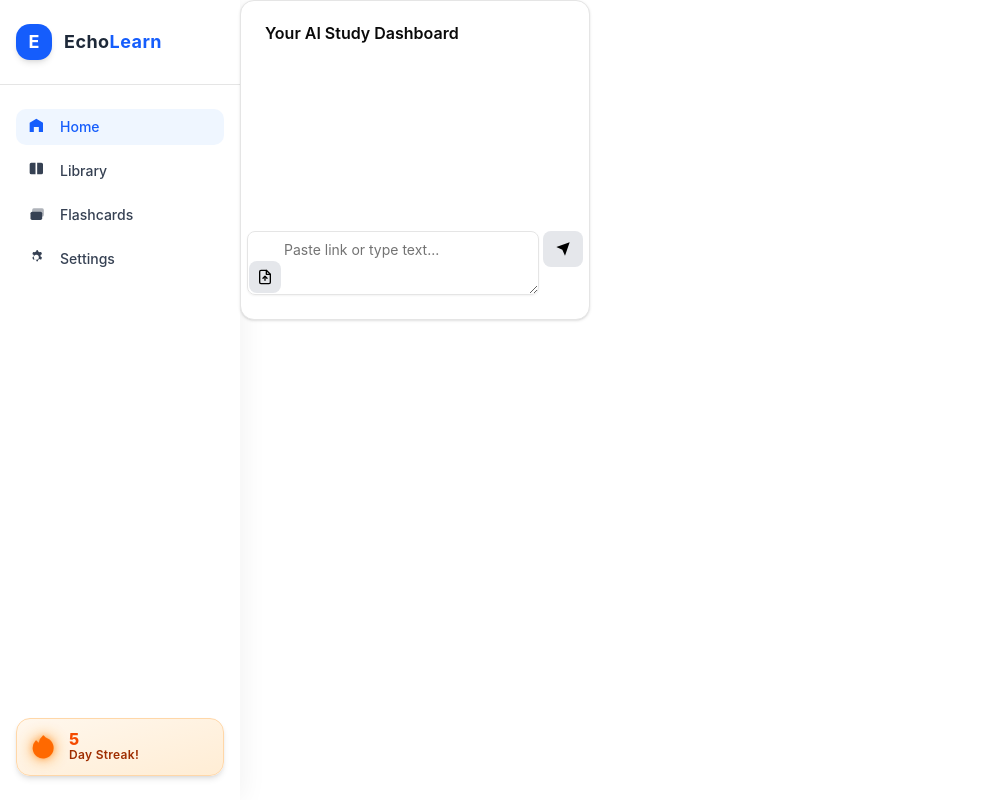
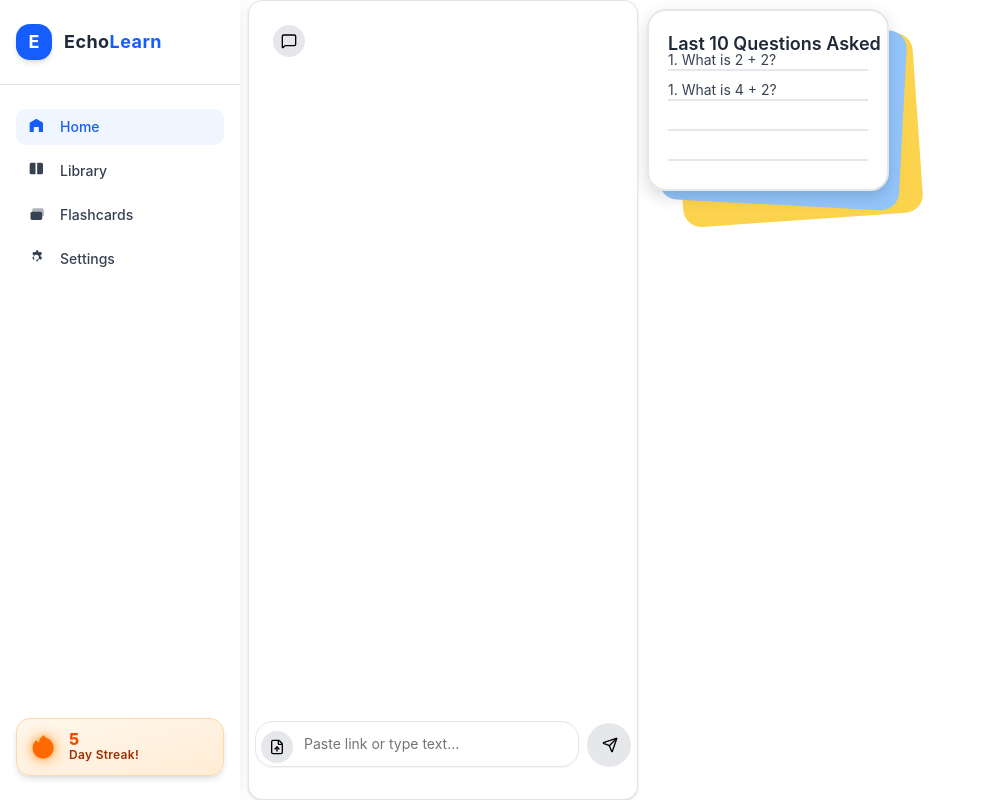
Before and after one commit to gosag/Gosa-s_StudyAi, a React (Vite) app in the folder client/: page / in a window 1280 px wide. Shown: the whole page, without its empty margins (0-986 px from the left). Built offline with nearby package versions, Linux system fonts and the light colour scheme.

Commit message:
feat: update Home component layout and styling, add StudyStack illustration

```diff
--- a/client/src/components/home.tsx
+++ b/client/src/components/home.tsx
@@ -1,52 +1,38 @@
-import { Card, CardContent, CardFooter, CardHeader, CardTitle } from "./ui/card"
+import { Card, CardContent, CardFooter, CardHeader} from "./ui/card"
 import { Button } from "./ui/button"
 import { Textarea } from "./ui/textarea";
+import { MessageSquare, FileUp, Send } from "lucide-react";
+import { StudyStack } from "./illustrations/StudyStack";
 function Home() {
     return (
-        <Card className="w-87.5 h-80 flex flex-col justify-between">
+      <div className="ml-1 flex">
+        <Card className="ml-1 w-97.5 h-screen flex flex-col justify-between">
         <CardHeader>
-          <CardTitle>Your AI Study Dashboard</CardTitle>
+          <Button className="w-8 h-8 bg-gray-200 text-black p-0 rounded-full cursor-pointer hover:bg-gray-300 hover:scale-105 transition-all duration-200 shrink-0 flex items-center justify-center z-10">
+            <MessageSquare className="w-5 h-5" />
+          </Button>
         </CardHeader>
 
         <CardContent>
 
         </CardContent>
 
-        <CardFooter className="relative">
-          <Button className="w-8 h-8 bg-gray-200 text-black absolute bottom-0.5 left-2 cursor-pointer hover:bg-gray-300 hover:scale-105 transition-all duration-200 ">
-              <svg
-              xmlns="http://www.w3.org/2000/svg"
-              className="w-5 h-5"
-              viewBox="0 0 24 24"
-              fill="none"
-              stroke="currentColor"
-              stroke-width="2"
-              stroke-linecap="round"
-              stroke-linejoin="round"
-            >
-
-              <path d="M14 2H6a2 2 0 0 0-2 2v16a2 2 0 0 0 2 2h12a2 2 0 0 0 2-2V8z"/>
-              <polyline points="14 2 14 8 20 8"/>
-
-
-              <line x1="12" y1="17" x2="12" y2="11"/>
-              <polyline points="9 14 12 11 15 14"/>
-            </svg>
+        <CardFooter className="relative items-end pb-2">
+          <Button className="w-8 h-8 bg-gray-200 text-black absolute bottom-3 left-3 p-0 rounded-full cursor-pointer hover:bg-gray-300 hover:scale-105 transition-all duration-200 z-10 shrink-0 flex items-center justify-center">
+              <FileUp className="w-5 h-5" />
           </Button>
-          <Textarea placeholder="Paste link or type text..."className="pl-9">
-          </Textarea>
-          <Button className="bg-gray-200 text-black relative ml-1 cursor-pointer hover:bg-transparent hover:scale-105 transition-all duration-200 ">
-              <svg
-              xmlns="http://www.w3.org/2000/svg"
-              className="w-5 h-5"
-              viewBox="0 0 24 24"
-              fill="currentColor"
-            >
-              <path d="M22 2L11 13" />
-              <path d="M22 2L15 22L11 13L2 9L22 2Z" />
-            </svg>
+          <Textarea
+            placeholder="Paste link or type text..."
+            className="pl-12 py-3 min-h-11 max-h-40 resize-none overflow-y-auto rounded-2xl"
+          />
+          <Button className="bg-gray-200 text-black relative ml-2 h-11 w-11 p-0 rounded-full cursor-pointer hover:bg-gray-300 hover:scale-105 transition-all duration-200 shrink-0 flex items-center justify-center">
+              <Send className="w-5 h-5 ml-0.5" />
           </Button>
         </CardFooter>
       </Card>
+      <div className="transition duration-300 hover:-translate-y-2 hover:rotate-01 hover:scale-103">
+        <StudyStack />
+      </div>
+      </div>
     )}
 export default Home;
--- /dev/null
+++ b/client/src/components/illustrations/StudyStack.tsx
@@ -0,0 +1,86 @@
+export function StudyStack() {
+  return (
+    <svg
+      width="300"
+      height="240"
+      viewBox="70 30 300 240"
+      xmlns="http://www.w3.org/2000/svg"
+    >
+      <defs>
+        <filter id="shadow" x="-20%" y="-20%" width="140%" height="140%">
+          <feDropShadow dx="0" dy="6" stdDeviation="8" floodOpacity="0.15" />
+        </filter>
+      </defs>
+
+      {/* Back Paper */}
+      <rect
+        x="110"
+        y="70"
+        width="240"
+        height="180"
+        rx="18"
+        fill="#fcd34d"
+        transform="rotate(-4 230 160)"
+      />
+
+      {/* Middle Paper */}
+      <rect
+        x="95"
+        y="55"
+        width="240"
+        height="180"
+        rx="18"
+        fill="#93c5fd"
+        transform="rotate(3 215 145)"
+      />
+
+      {/* Front Paper */}
+      <rect
+        x="80"
+        y="40"
+        width="240"
+        height="180"
+        rx="18"
+        fill="#ffffff"
+        stroke="#e5e7eb"
+        strokeWidth="2"
+        filter="url(#shadow)"
+      />
+
+      {/* Lines */}
+      <line x1="100" y1="100" x2="300" y2="100" stroke="#e5e7eb" strokeWidth="2" />
+      <line x1="100" y1="130" x2="300" y2="130" stroke="#e5e7eb" strokeWidth="2" />
+      <line x1="100" y1="160" x2="300" y2="160" stroke="#e5e7eb" strokeWidth="2" />
+      <line x1="100" y1="190" x2="300" y2="190" stroke="#e5e7eb" strokeWidth="2" />
+
+      {/* Title Text */}
+      <text
+        x="100"
+        y="80"
+        fontSize="18"
+        fontWeight="600"
+        fill="#1f2937"
+      >
+        Last 10 Questions Asked
+      </text>
+
+      {/* Example Answer Text (On Line) */}
+      <text
+        x="100"
+        y="95"
+        fontSize="14"
+        fill="#374151"
+      >
+        1. What is 2 + 2?
+      </text>
+      <text
+        x="100"
+        y="125"
+        fontSize="14"
+        fill="#374151"
+      >
+        1. What is 4 + 2?
+      </text>
+    </svg>
+  );
+}
```
